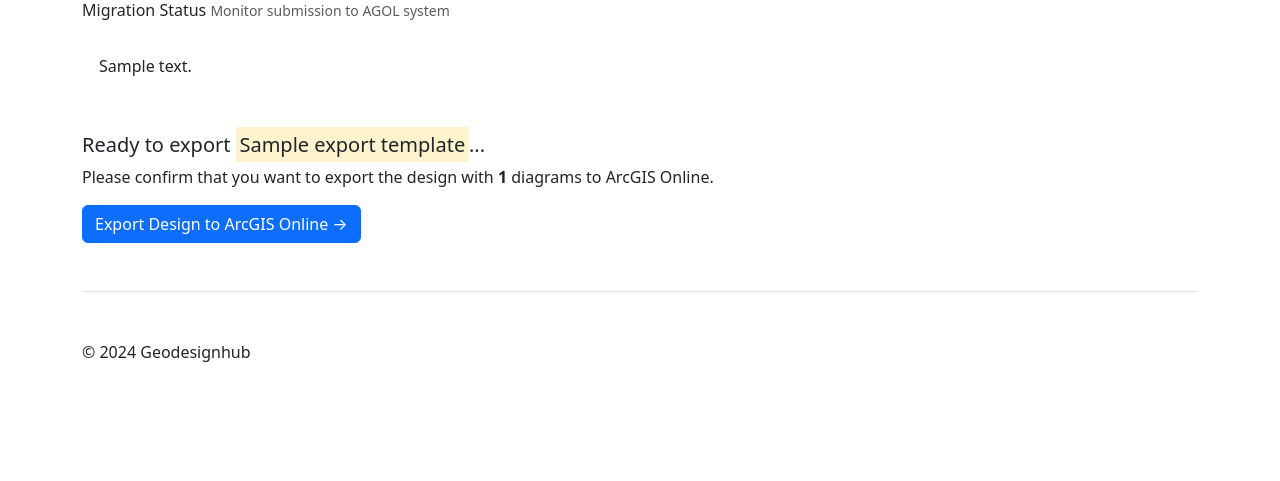
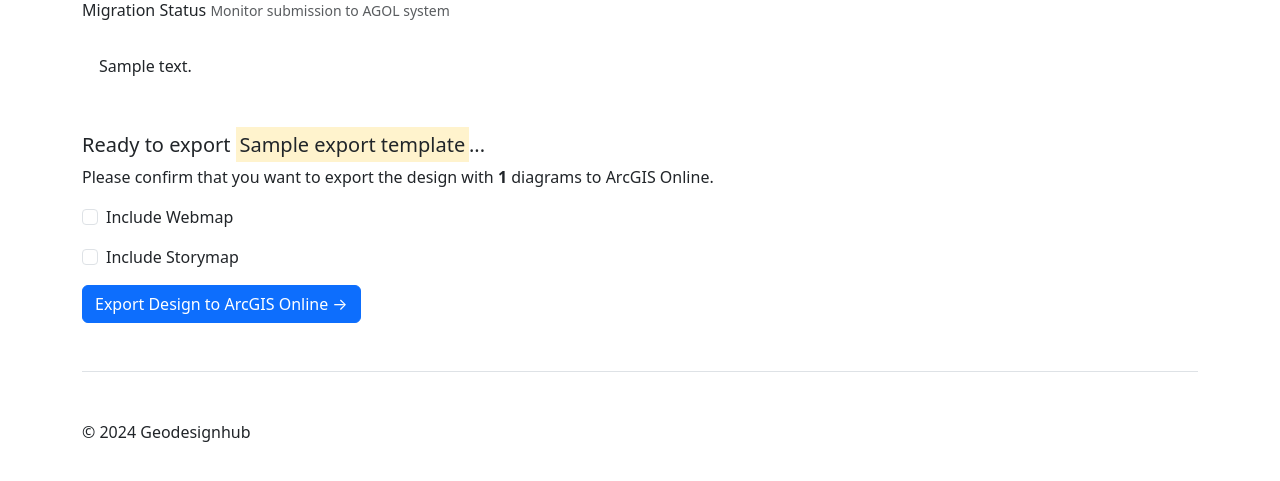
Before and after one commit to geodesignhub/esri-bridge-v2, a Flask app: template esri_bridge/templates/export.html in a window 1280 px wide. Shown: the part 226-707 px from the top of the page. Run offline with Flask 3, Linux system fonts and the light colour scheme; the template is opened without the code that fills it: values that come from a table or form of the project are taken from there, most other values are stand-ins (such as "Sample title", 1, 10 or a date in 2020); some libraries are stand-ins or nearby versions.

Commit message:
Implement [flags for_Storymap and Webmap publishing]

```diff
--- a/app.py
+++ b/app.py
@@ -36,7 +36,7 @@ from rq import Queue
 from worker import conn
 from flask_wtf import FlaskForm, CSRFProtect
 from flask_bootstrap import Bootstrap5
-from wtforms import SubmitField, HiddenField
+from wtforms import BooleanField, SubmitField, HiddenField
 import logging
 from logging.config import dictConfig
 import re
@@ -102,6 +102,8 @@ class ExportConfirmationForm(FlaskForm):
     agol_token = HiddenField()
     agol_project_id = HiddenField()
     session_id = HiddenField()
+    webmap = BooleanField("Include Webmap")
+    storymap = BooleanField("Include Storymap")
     submit = SubmitField(label="Export Design to ArcGIS Online →")
 
 
@@ -173,6 +175,10 @@ def export_design():
         session_key = session_id + "_design"
         design_details_str = r.get(session_key)
 
+        # Capture checkbox values
+        include_webmap = export_confirmation_form.webmap.data
+        include_storymap = export_confirmation_form.storymap.data
+
         tags_key = session_id + "_tags"
 
         project_tags_str = r.get(tags_key)
@@ -204,6 +210,8 @@ def export_design():
             session_id=session_id,
             gdh_systems_information=_gdh_systems,
             gdh_project_details=_gdh_project_details,
+            include_webmap=include_webmap,  # Add this field to your payload class
+            include_storymap=include_storymap,  # Add this field to your payload class
         )
 
         agol_submission_job = q.enqueue(
--- a/data_definitions.py
+++ b/data_definitions.py
@@ -221,6 +221,8 @@ class AGOLSubmissionPayload:
     session_id: str
     gdh_systems_information: AllSystemDetails
     gdh_project_details: GeodesignhubProjectDetails
+    include_webmap: bool  # Add this field
+    include_storymap: bool  # Add this field
 
 
 @dataclass
--- a/esri_bridge/templates/export.html
+++ b/esri_bridge/templates/export.html
@@ -8,8 +8,10 @@
     <div class="p-4"></div>
     <div class="col-md-12">
       <h3>Geodesignhub → ArcGIS Online Data Export
-          <small class="text-muted">Design migration</small></h3>
-          <p>Use this form to confirm that you want to migrate your design to ArcGIS online. The design will appear in the "Content" view of your organization's page in ArcGIS Online.</p>
+        <small class="text-muted">Design migration</small>
+      </h3>
+      <p>Use this form to confirm that you want to migrate your design to ArcGIS online. The design will appear in the
+        "Content" view of your organization's page in ArcGIS Online.</p>
     </div>
   </div>
   <div class="row">
@@ -32,8 +34,14 @@
     <div class="p-2"></div>
     <div class="col-md-12">
       <h5>Ready to export <mark>{{export_template_data.geodesignhub_design_name}}</mark>...</h5>
-            <p>Please confirm that you want to export the design with <b>{{export_template_data.geodesignhub_design_feature_count}}</b> diagrams to ArcGIS Online. </p>
+      <p>Please confirm that you want to export the design with
+        <b>{{export_template_data.geodesignhub_design_feature_count}}</b> diagrams to ArcGIS Online.
+      </p>
+
+      <form method="POST">
         {{ render_form(form) }}
+      </form>
+
 
     </div>
   </div>
@@ -42,5 +50,27 @@
 <!-- /container -->{% endblock %}
 
 {% block footer %}
+<script>
+  document.addEventListener("DOMContentLoaded", function () {
+    const webmapCheckbox = document.getElementById("webmap");
+    const storymapCheckbox = document.getElementById("storymap");
+
+    webmapCheckbox.addEventListener("change", function () {
+      if (!webmapCheckbox.checked && storymapCheckbox.checked) {
+        storymapCheckbox.checked = false;
+        storymapCheckbox.disabled = true;
+        alert("Storymap requires Webmap. Please select Webmap to produce Storymap.");
+      } else {
+        storymapCheckbox.disabled = false;
+      }
+    });
+
+    storymapCheckbox.addEventListener("change", function () {
+      if (storymapCheckbox.checked) {
+        webmapCheckbox.checked = true;
+      }
+    });
+  });
+</script>
 
 {% endblock %}
```
Also changed, not shown: utils.py (+17 -13 lines). Lines whose indentation alone changed are shown as unchanged.
